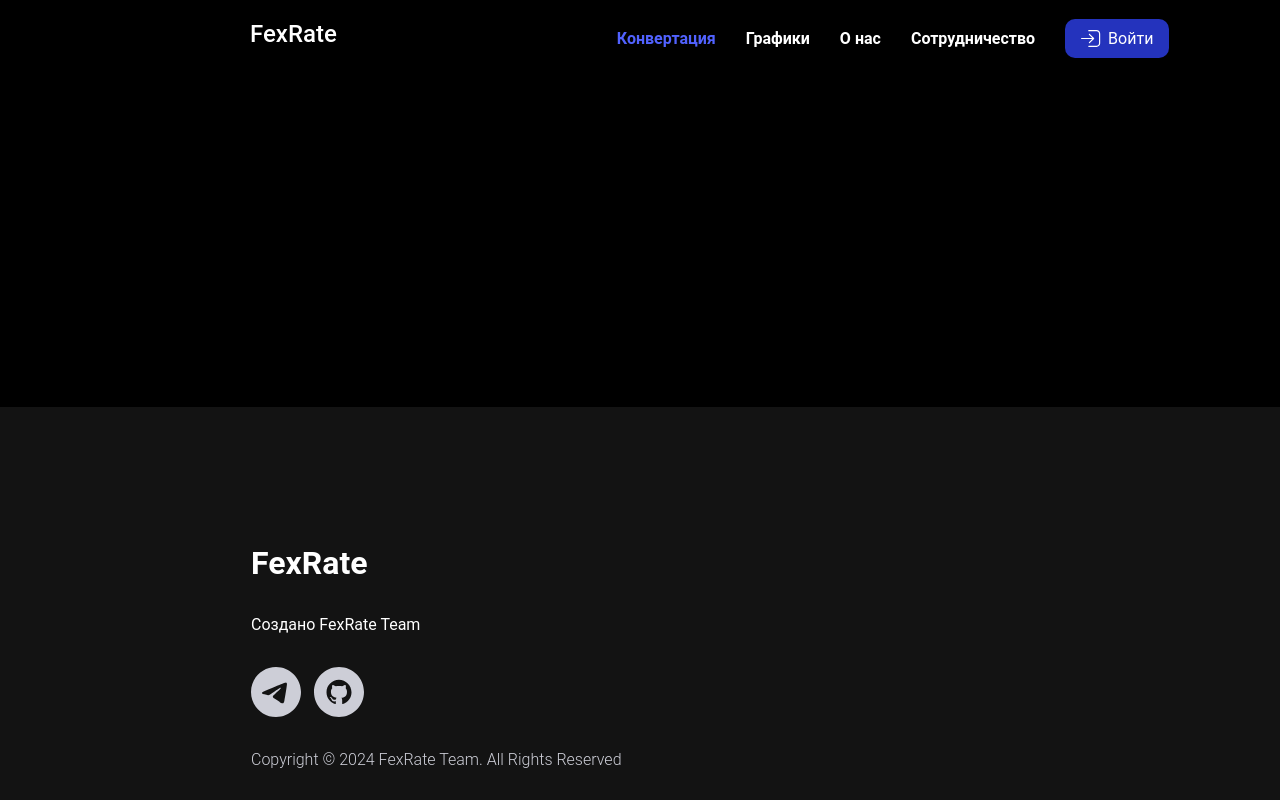
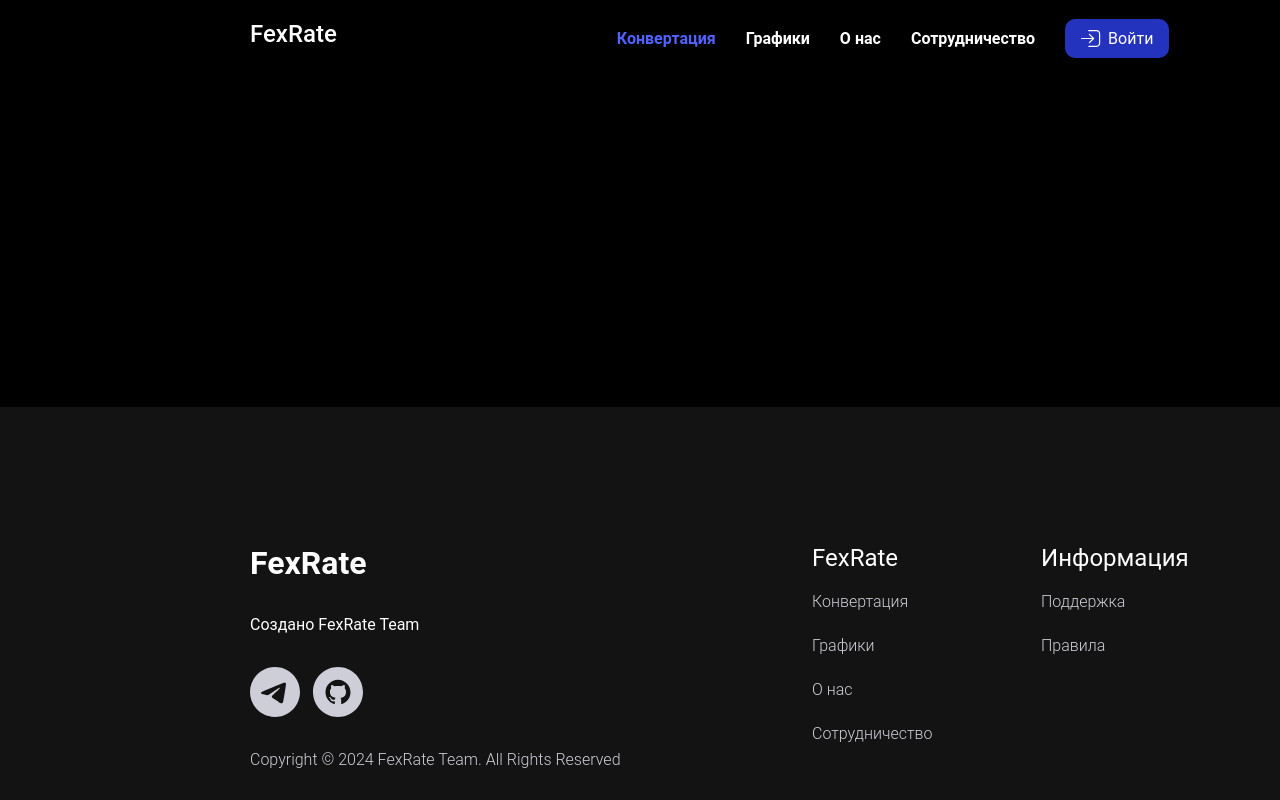
Before and after one commit to Owlmn/FexRate-website, a Next.js app: page / in a window 1280 px wide. Shown: the top 800 px of the page. Built offline with nearby package versions, Linux system fonts and the light colour scheme.

Commit message:
Доделал footer и добавил ссылки в него

```diff
--- a/app/components/Footer/Footer.css
+++ b/app/components/Footer/Footer.css
@@ -6,6 +6,8 @@
 .footer-box {
     width: 1440px;
     height: 393px;
+    display: inline-flex;
+    align-items: center;
     flex-shrink: 0;
     background: #131313;
     position: absolute;
@@ -17,7 +19,7 @@
     width: 377px;
     height: 219px;
     flex-shrink: 0;
-    margin: 137px 812px 37px 251px;
+    margin: 137px 0 37px 250px;
 }
 
 .block_1 .list {
@@ -60,3 +62,51 @@
     gap: 13px;
     white-space: nowrap;
 }
+
+.block_2 {
+    width: 207px;
+    height: 204px;
+    margin: 137px 15px 52px 185px;
+}
+
+.block_3 {
+    width: 156px;
+    height: 98px;
+    margin: 137px 249px 158px 15px;
+}
+
+.list2 {
+    display: inline-flex;
+    flex-direction: column;
+    justify-content: flex-end;
+    align-items: flex-start;
+    gap: 15px;
+}
+
+.f2-title {
+    color: #FFF;
+    font-family: Roboto, sans-serif ;
+    font-size: 24px;
+    font-style: normal;
+    font-weight: 400;
+    line-height: normal;
+}
+
+.text2 {
+    color: #CDCED7;
+    font-family: Roboto, sans-serif;
+    font-size: 16px;
+    font-style: normal;
+    font-weight: 300;
+    line-height: 29px;
+}
+
+.list2 ul {
+    list-style-type: none;
+    padding: 0;
+    margin: 0;
+}
+
+.list2 ul li {
+    margin-bottom: 15px;
+}
--- a/app/components/Footer/Footer.js
+++ b/app/components/Footer/Footer.js
@@ -7,6 +7,7 @@ import Image2 from "./github.svg"
 export function Footer({children}){
 
     return(
+        <div>
             <div className="footer-box">
                 <div className="block_1">
                     <div className="list">
@@ -15,13 +16,38 @@ export function Footer({children}){
                         </div>
                         <div className="text1">Создано FexRate Team</div>
                         <div className="logo">
+                            <a href="https://t.me/DerekHax">
                                 <Image src={Image1} alt=""/>
+                            </a>
+                            <a href="https://github.com/Owlmn/FexRate-website">
                                 <Image src={Image2} alt=""/>
+                            </a>
                         </div>
                         <div className="text2">Copyright © 2024 FexRate Team. All Rights Reserved</div>
                     </div>
                 </div>
-
+                <div className="block_2">
+                    <div className="list2">
+                        <div className="f2-title">FexRate</div>
+                        <ul className="text2">
+                            <Link href="/"><li>Конвертация</li></Link>
+                            <Link href="/charts"><li>Графики</li></Link>
+                            <Link href="/about"><li>О нас</li></Link>
+                            <Link href="/partnership"><li>Сотрудничество</li></Link>
+                        </ul>
+                    </div>
+                </div>
+                <div className="block_3">
+                    <div className="list2">
+                        <div className="f2-title">Информация</div>
+                        <ul className="text2">
+                            <li>Поддержка</li>
+                            <li>Правила</li>
+                        </ul>
+                    </div>
+                </div>
+            </div>
+            {children}
         </div>
     );
 
```
Lines whose indentation alone changed are shown as unchanged.
